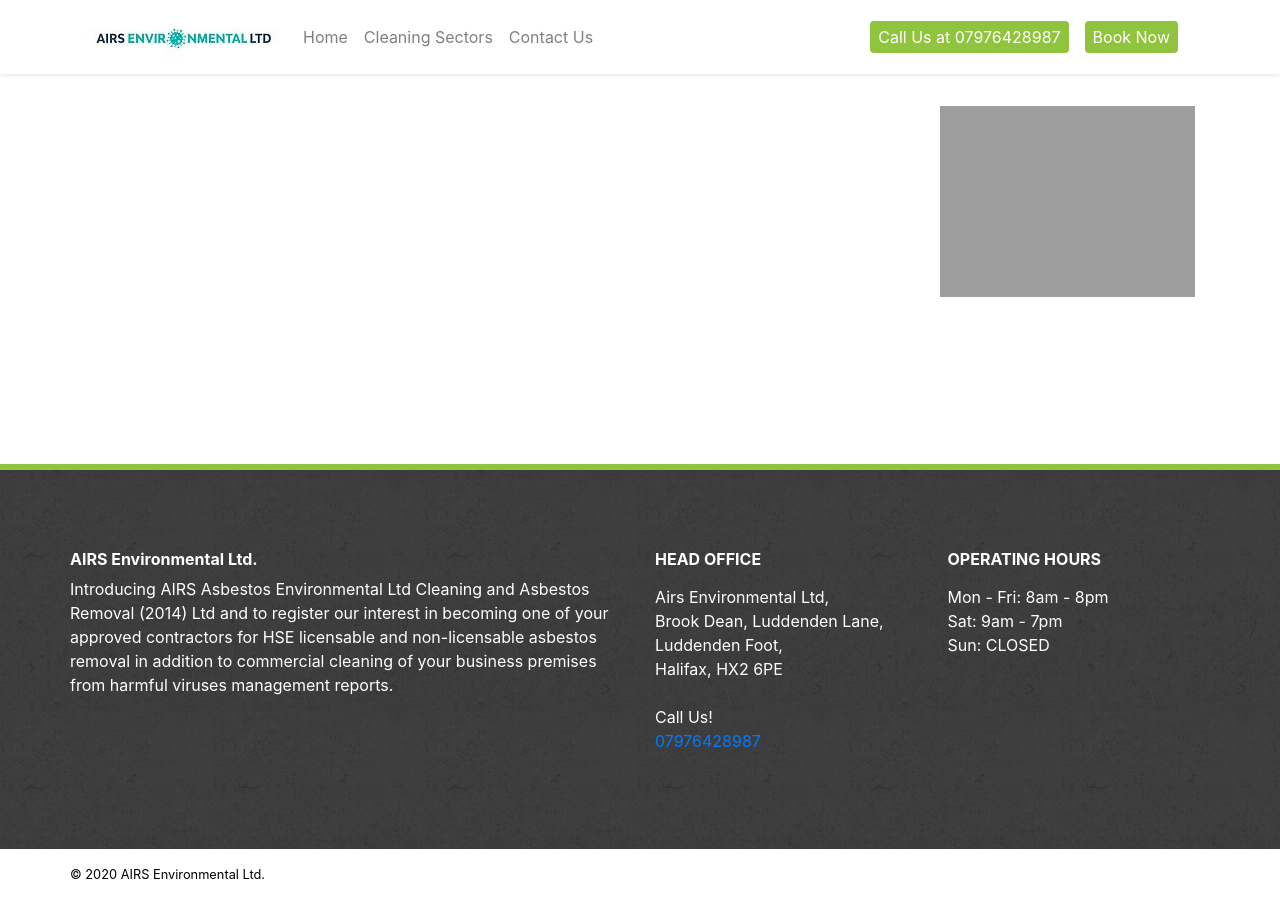
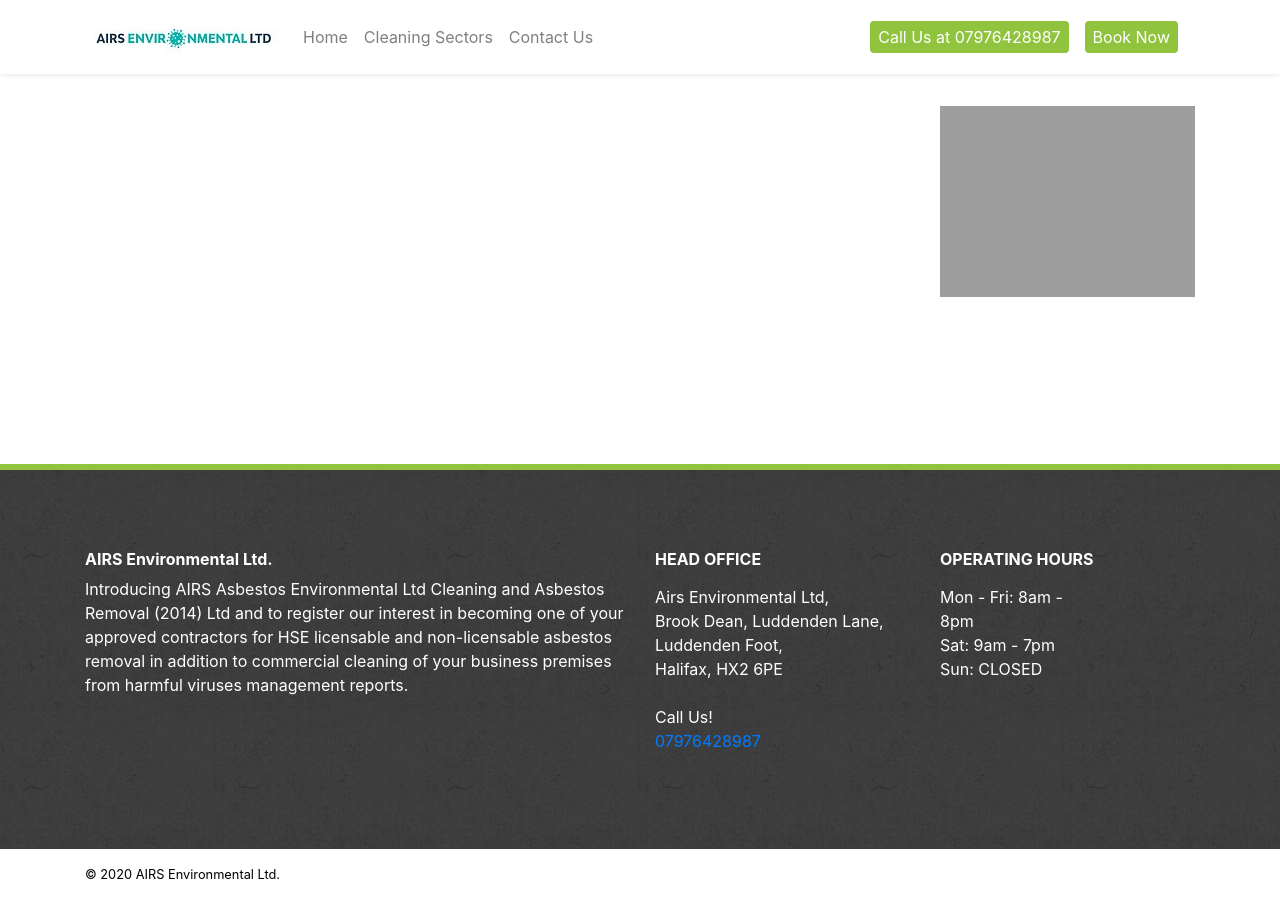
Before and after one commit to adyanmuhammad/airs-2, a Jekyll site: the page built from pages/sectors/offices.md, in a window 1280 px wide. Built offline with Jekyll 4.4.1, drawn with Linux system fonts in a browser that asks for light colours; nearby versions of some CDN libraries.

Commit message:
Update footer.html

```diff
--- a/_includes/footer.html
+++ b/_includes/footer.html
@@ -6,7 +6,7 @@
      border-top: 6px solid #90c33e;
      color: white;
      ">
-  <div class="container px-0 py-3">
+  <div class="container py-3">
     <div class="row py-5">
       <div class="col-12 col-md-6 col-lg-6 my-3">
         <h6>
@@ -46,7 +46,7 @@
 </div>
 
 <div class="container-fluid p-0">
-  <div class="container px-0 py-3">
+  <div class="container py-3">
     <div class="row">
       <div class="col-12">
         <p class="small mb-0">
```
